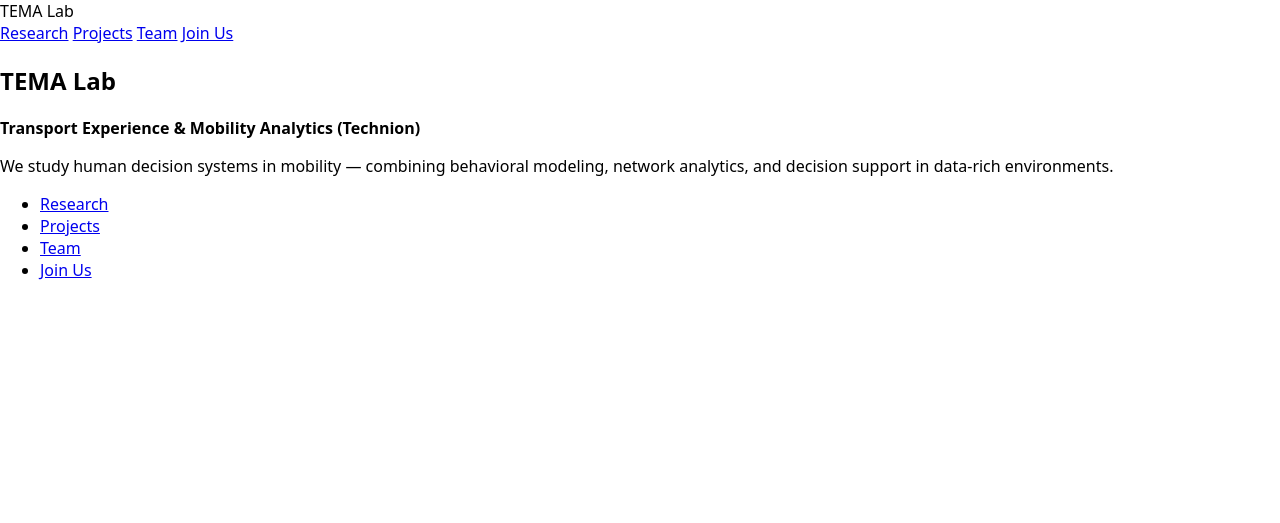
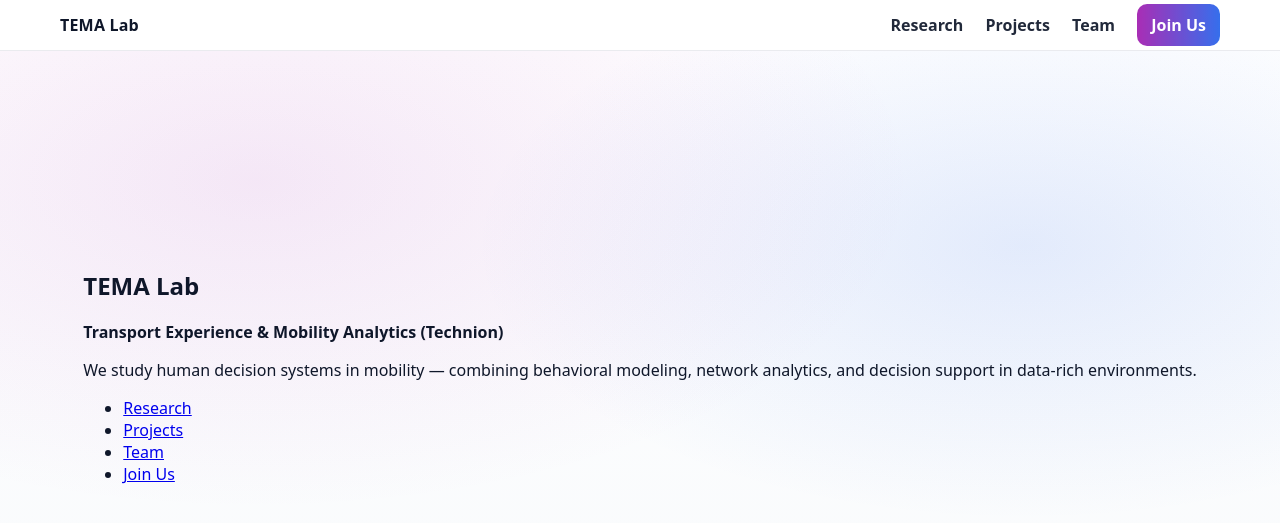
Before and after one commit to tema-technion/tema-technion.github.io, a Jekyll site: the page built from index.md, in a window 1280 px wide. Shown: the top 523 px of the page. Built offline with Jekyll 4.4.1, drawn with Linux system fonts in a browser that asks for light colours.

Commit message:
Update style.css

```diff
--- a/assets/css/style.css
+++ b/assets/css/style.css
@@ -1 +1,78 @@
-body { font-family: system-ui, -apple-system, Segoe UI, Roboto, Arial, sans-serif; margin: 0; }
+:root{
+  --ink:#0f172a;
+  --muted:#475569;
+  --bg:#ffffff;
+  --line:#e5e7eb;
+
+  /* accent palette (Design 1 direction) */
+  --blue:#2563eb;
+  --magenta:#a21caf;
+}
+
+*{ box-sizing:border-box; }
+
+body{
+  margin:0;
+  font-family: system-ui,-apple-system,Segoe UI,Roboto,Arial,sans-serif;
+  color:var(--ink);
+  background:var(--bg);
+}
+
+/* NAV */
+.navbar{
+  position:sticky;
+  top:0;
+  z-index:10;
+  background:rgba(255,255,255,.86);
+  backdrop-filter: blur(8px);
+  border-bottom:1px solid rgba(229,231,235,.8);
+}
+
+.nav-container{
+  max-width:1200px;
+  margin:0 auto;
+  padding:14px 20px;
+  display:flex;
+  align-items:center;
+  justify-content:space-between;
+  gap:16px;
+}
+
+.logo{
+  font-weight:800;
+  letter-spacing:.2px;
+}
+
+nav a{
+  color:var(--ink);
+  text-decoration:none;
+  margin-left:18px;
+  font-weight:600;
+  opacity:.92;
+}
+
+nav a:hover{ opacity:1; }
+
+nav a.btn{
+  padding:10px 14px;
+  border-radius:10px;
+  background:linear-gradient(90deg,var(--magenta),var(--blue));
+  color:white;
+}
+
+/* HOME HERO WRAPPER */
+.hero{
+  min-height:72vh;
+  display:flex;
+  align-items:center;
+  padding:56px 20px;
+  /* temporary light background until we add your image */
+  background: radial-gradient(1200px 600px at 20% 20%, rgba(162,28,175,.10), transparent 55%),
+              radial-gradient(1000px 500px at 80% 30%, rgba(37,99,235,.12), transparent 55%),
+              linear-gradient(180deg,#ffffff,#f8fafc);
+}
+
+.hero-content{
+  max-width:1200px;
+  margin:0 auto;
+}
```
